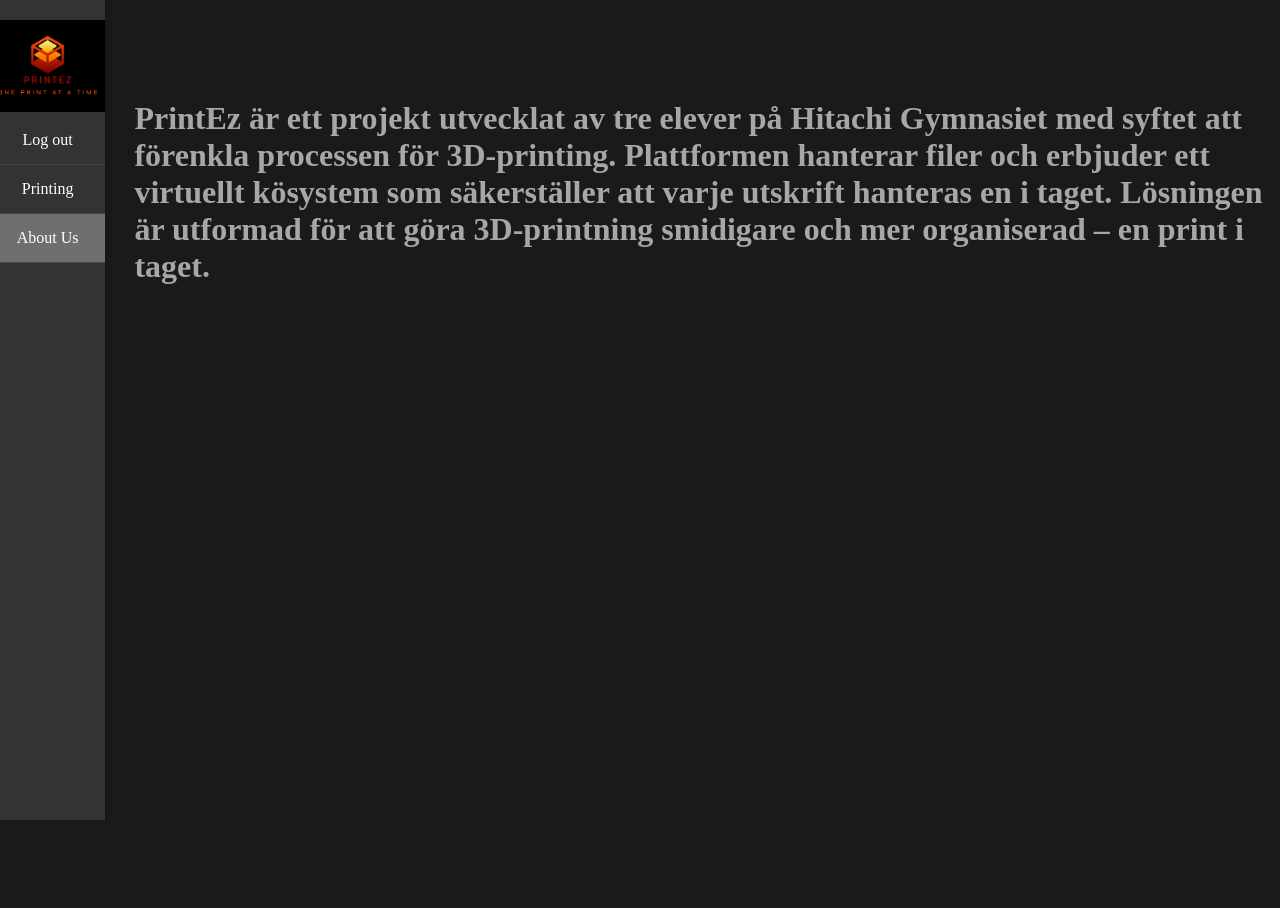
After one commit to abbindustrigymnasium/3-fas-projekt-printez, a Python web app: template frontend/templates/About-us.html in a window 1280 px wide. The commit adds this page. Run offline with Jinja, Linux system fonts and the light colour scheme; the template is opened without the code that fills it, so the values that code supplies are empty.

Commit message:
something happened

```diff
--- a/frontend/static/css/HämtaPrint.css
+++ b/frontend/static/css/HämtaPrint.css
@@ -1,5 +1,22 @@
 body {
+  margin-top: 70px;
+  padding: 0;
+  justify-content: center;
+  align-items: center;
+  height: 100vh; /* Full viewport height */
   background-color: #1a1a1a;
+  overflow-y: auto;
+  scroll-behavior: smooth;
+
+}
+#about-us-div{
+width: 80;
+margin-left: 10%;
+margin-top: 100px;
+}
+#Text-About-Us{
+color: rgb(167, 167, 167);
+
 }
 .PrintBox{
 color: aliceblue;
--- a/frontend/static/css/about.css
+++ b/frontend/static/css/about.css
@@ -16,10 +16,6 @@
     margin-top: 20px;
 
 }
-#bottom{
-    background-color: black;
-    color: rgb(136, 136, 136);
-    width: 93%;
-    margin-left: 7%;
-    height: 200px;
-}
+#select-printing{
+    background-color: #6f6f6f;
+   }
--- /dev/null
+++ b/frontend/static/css/account.css
@@ -0,0 +1,4 @@
+
+#select-printing{
+    background-color: #6f6f6f;
+   }
--- /dev/null
+++ b/frontend/static/js/sidebar.js
@@ -0,0 +1,41 @@
+// Function to switch to About Us page
+function navigateToAboutUs() {
+    window.location.href = "About-us.html"; // Redirects to the about-us.html page
+  }
+
+  // Function to go to Home page (index.html)
+  function navigateToHome() {
+    window.location.href = "index.html"; // Redirects to the index.html page
+  }
+
+  function navigateToAccount() {
+    window.location.href = "Account.html"; // Redirects to the index.html page
+  }
+
+  // Show the modal when the account button is clicked
+  function confirmLogout() {
+    document.getElementById('logout-modal').style.display = 'block';
+  }
+
+  // If user clicks Yes, execute logout action (or you can modify to actually log out)
+  function confirmAction() {
+    document.getElementById('logout-modal').style.display = 'none';
+    console.log("here you give more code");  // Placeholder for your actual code
+    // You can add more code for logging out here or redirect if necessary
+  }
+
+  // If user clicks No, close the modal
+  function cancelAction() {
+    document.getElementById('logout-modal').style.display = 'none';
+  }
+
+  // Close the modal if user clicks anywhere outside the modal content
+  window.onclick = function(event) {
+    var modal = document.getElementById('logout-modal');
+    if (event.target == modal) {
+      modal.style.display = "none";
+    }
+
+  // Optionally, if you want the account and printing options to load different content,
+  // you can add similar functions like the one for About Us
+  }
--- a/frontend/static/js/upload.js
+++ b/frontend/static/js/upload.js
@@ -113,7 +113,7 @@ async function addToQueue() {
                 alert(`Error uploading file ${file.name}: ${result.error}`);
             }
         } catch (error) {
-            alert(`Failed to upload file ${file.name}: ${error.message}`);
+            console.log(`Failed to upload file ${file.name}: ${error.message}`);
         }
     }
 
--- /dev/null
+++ b/frontend/templates/About-us.html
@@ -0,0 +1,30 @@
+<!DOCTYPE html>
+<html lang="en">
+<head>
+    <meta charset="UTF-8">
+    <meta name="viewport" content="width=device-width, initial-scale=1.0">
+    <link rel="stylesheet" href="./static/css/about.css">
+    <link rel="stylesheet" href="./static/css/HämtaPrint.css">
+    <title>Document</title>
+</head>
+<body>
+  <div id="about-us-div"><h1 id="Text-About-Us">PrintEz är ett projekt utvecklat av tre elever på Hitachi Gymnasiet med syftet att förenkla processen för 3D-printing. Plattformen hanterar filer och erbjuder ett virtuellt kösystem som säkerställer att varje utskrift hanteras en i taget. Lösningen är utformad för att göra 3D-printning smidigare och mer organiserad – en print i taget.</h1></div>
+  <div class="sidebar">
+    <img id="sidebar-img" src="./static/js/PrintEz.png" alt="Sidebar Image" />
+    <ul>
+      <li><a href="#" id="account-option" onclick="confirmLogout()">Log out</a></li>
+      <li><a href="{{ url_for('index') }}" id="option2">Printing</a></li>
+      <li id="select-printing"><a href="{{ url_for('about_us') }}" id="option3">About Us</a></li>
+    </ul>
+  </div>
+
+  <div id="logout-modal" class="modal">
+    <div class="modal-content">
+      <p>Are you sure you want to log out?</p>
+      <button onclick="confirmAction()">Yes</button>
+      <button onclick="cancelAction()">No</button>
+    </div>
+  </div>
+    <script src="./static/js/sidebar.js"></script>
+</body>
+</html>
```
Also changed, not shown: other parts of frontend/static/css/HämtaPrint.css (+29 -1 lines), backend/app.py (+2 -8 lines), frontend/static/css/PrintEz.css (+10 -12 lines), frontend/static/js/PrintEz.js (+2 -56 lines), frontend/static/js/io.js (+7 -7 lines). Lines whose indentation alone changed are shown as unchanged.
